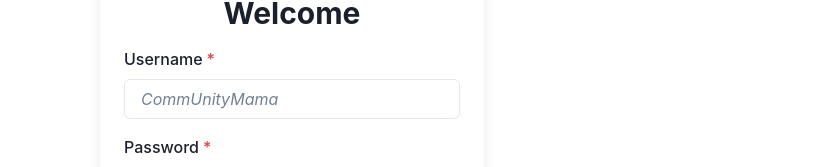
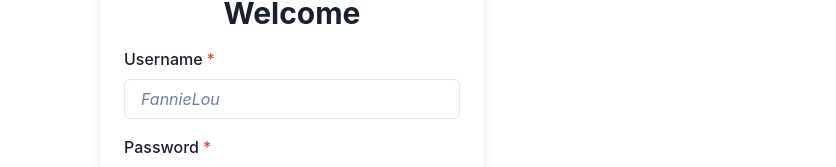
Before and after one commit to SunTheCoder/community_map, a React (Vite) app in the folder community-map-frontend/: page / in a window 1280 px wide. Shown: the part 232-399 px from the top of the page, without its empty margins (348-1184 px from the left). Built offline with nearby package versions, Linux system fonts and the light colour scheme; no server answers.

Commit message:
edit placeholder on welcome

```diff
--- a/community-map-frontend/src/components/LoginSignupForm.jsx
+++ b/community-map-frontend/src/components/LoginSignupForm.jsx
@@ -128,7 +128,7 @@ const LoginSignupForm = () => {
               type="text"
               value={username}
               onChange={(e) => setUsername(e.target.value)}
-              placeholder="CommUnityMama"
+              placeholder="FannieLou"
               _placeholder={{ fontStyle: "italic"}}
             />
           </FormControl>
```
